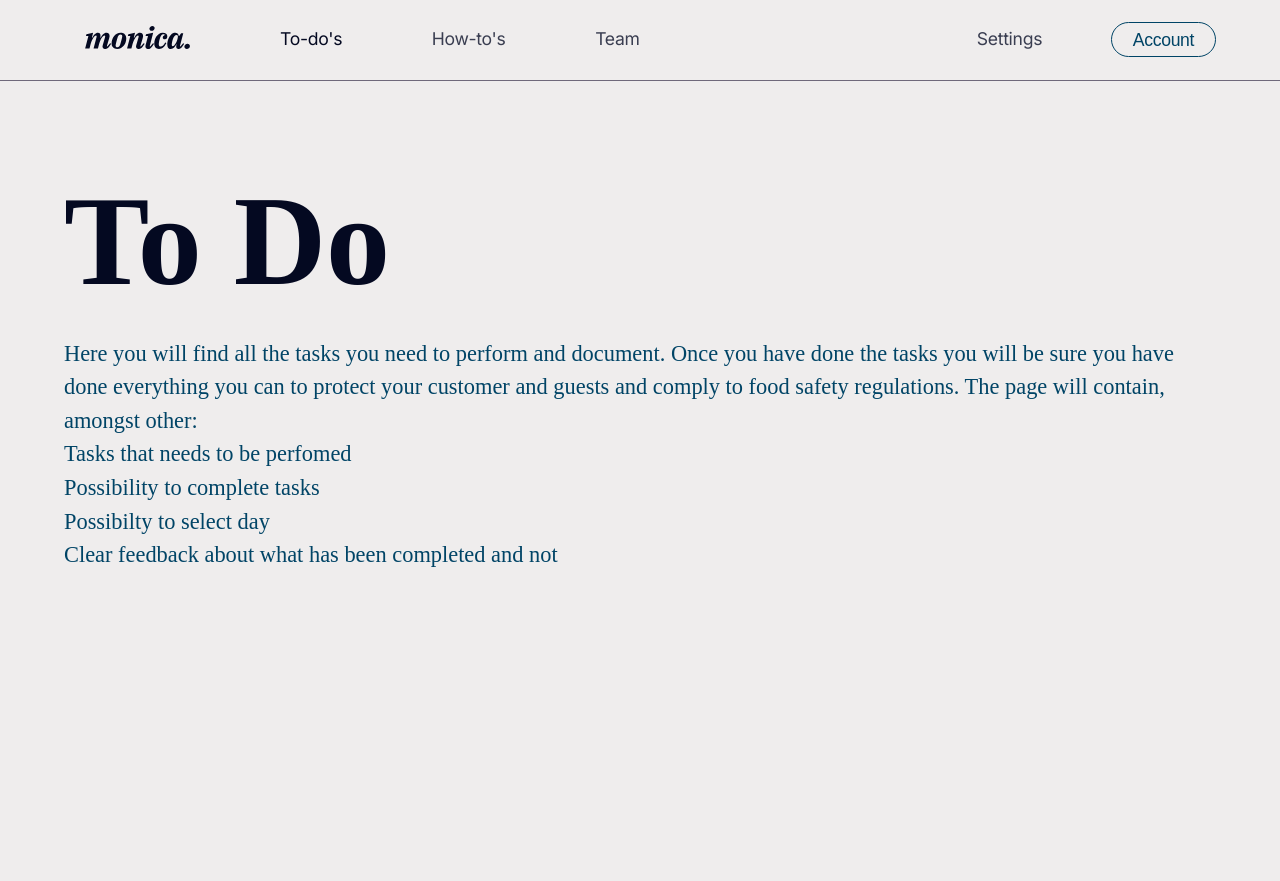
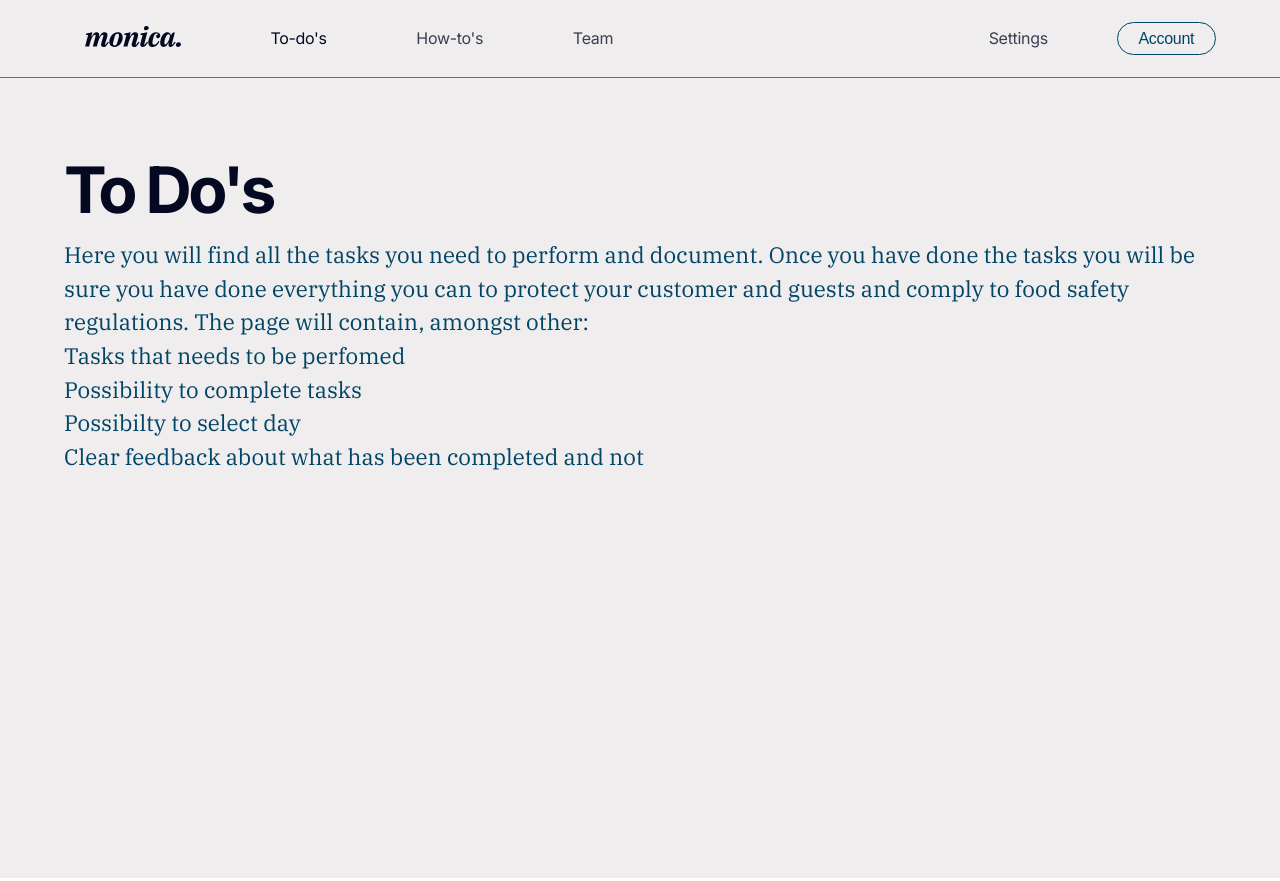
Before and after one commit to evilpaper/monica, a React (Create React App) app: page / in a window 1280 px wide. Built offline with nearby package versions, Linux system fonts and the light colour scheme.

Commit message:
Replace header typeface from IBM Plex Sans to Inter

```diff
--- a/src/App.css
+++ b/src/App.css
@@ -1,4 +1,4 @@
-@import url("https://fonts.googleapis.com/css2?family=Inter:wght@400;700;800;900");
+@import url("https://fonts.googleapis.com/css2?family=Inter:wght@400;500;700;800;900");
 @import url("https://fonts.googleapis.com/css2?family=IBM+Plex+Serif:ital,wght@0,300;0,400;0,500;0,700;1,300;1,400;1,500;1,700");
 @import "./utilities/reset.css";
 @import "./components/Navigation/styles.css";
@@ -32,18 +32,20 @@
 
 section {
   padding: 4em;
-  font-family: "IBM Plex Serif, serif";
   background-color: var(--color-light);
   min-height: 100vh;
 }
 
 h1 {
+  font-family: "Inter", sans-serif;
   font-weight: 700;
-  font-size: 8em;
+  font-size: 4em;
+  letter-spacing: -0.055em;
   color: var(--color-black);
 }
 
 p {
+  font-family: "IBM Plex Serif", serif;
   font-size: 1.4em;
   color: var(--color-dark);
 }
--- a/src/components/Navigation/styles.css
+++ b/src/components/Navigation/styles.css
@@ -22,7 +22,6 @@
 
 .naviagtion-link {
   color: var(--color-gray-secondary);
-  font-size: 1.1em;
   letter-spacing: -0.3px;
 }
 
--- a/src/components/Team/index.js
+++ b/src/components/Team/index.js
@@ -5,7 +5,7 @@ export default function Team() {
     <section>
       <h1>Team</h1>
       <p>
-        Here you will find everything about your team. Who are actice, who are
+        Here you will find everything about your team. Who are active, who are
         not etc.
       </p>
     </section>
--- a/src/components/Todos/index.js
+++ b/src/components/Todos/index.js
@@ -3,7 +3,7 @@ import React from "react";
 export default function Todos() {
   return (
     <section>
-      <h1>To Do</h1>
+      <h1>To Do's</h1>
       <p>
         Here you will find all the tasks you need to perform and document. Once
         you have done the tasks you will be sure you have done everything you
--- a/src/utilities/reset.css
+++ b/src/utilities/reset.css
@@ -26,7 +26,6 @@ ol,
 ul {
   margin: 0;
   padding: 0;
-  font-weight: normal;
 }
 
 ol,
```
